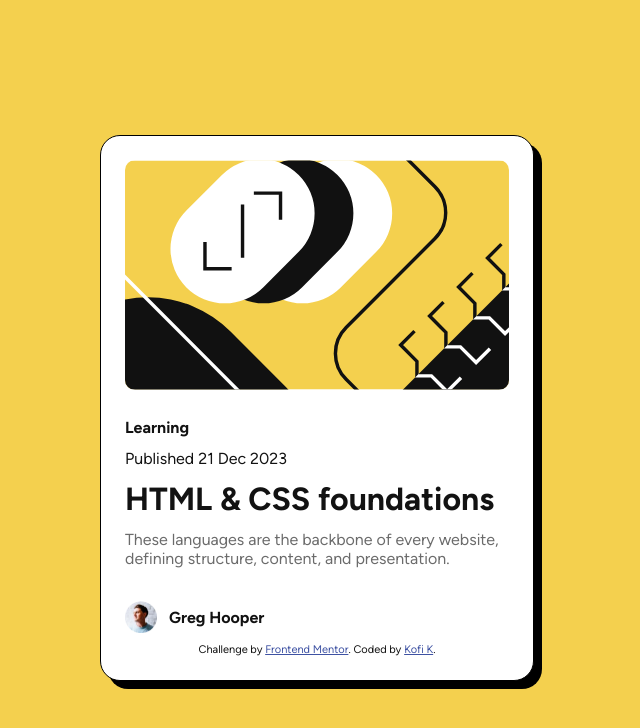
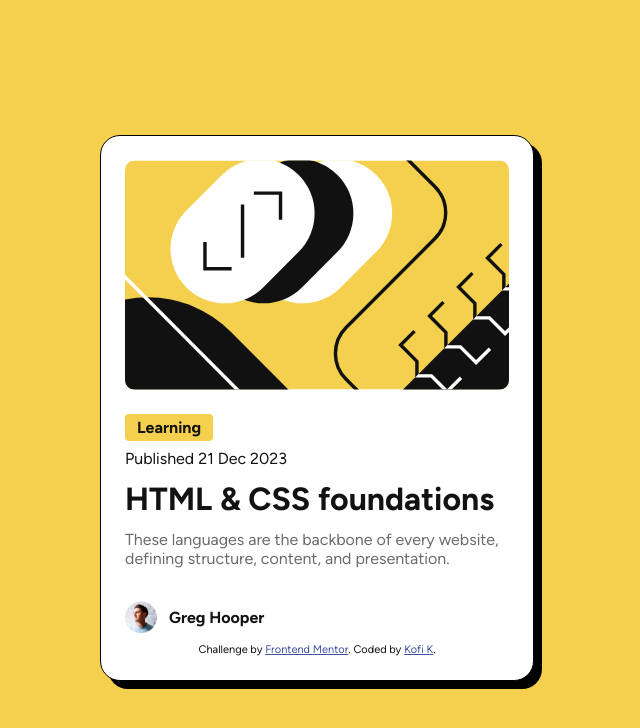
Before and after one commit to Kofi100/Blog-Card-Challenge-HTML, a plain HTML site: page index.html in a window 1280 px wide. Shown: the whole page, without its empty margins (323-963 px from the left). Drawn offline with Linux system fonts and the light colour scheme.

Commit message:
third backup styled Learning portion of the card,and updated Readme.md to include some links.

```diff
--- a/index.html
+++ b/index.html
@@ -21,7 +21,7 @@
 
   <img src="assets/images/illustration-article.svg" alt="" class="card__topImg card--borderRadius_10px">
   <main>
-    <strong>Learning</strong>
+    <strong class="card__strong card--borderRadius_4px">Learning</strong>
 
   <p>Published 21 Dec 2023</p>
 
--- a/style.css
+++ b/style.css
@@ -40,6 +40,15 @@
 .card__topImg{
     width: 100%;
 }
+
+.card__strong{
+    background-color: var(--Yellow);
+    padding:.25rem .75rem;
+
+}
+.card--borderRadius_4px{
+    border-radius: .25rem;
+}
 body{
     display: flex;
     min-height: 100vh;
```
Also changed, not shown: 1 other file.
